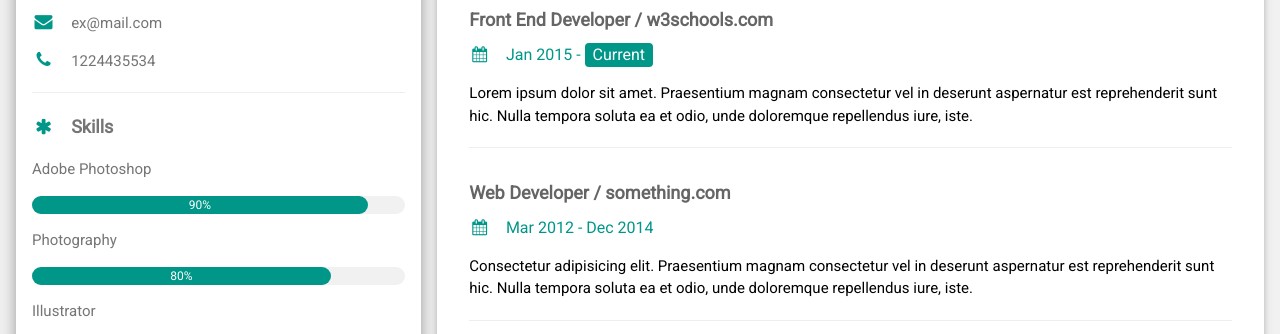
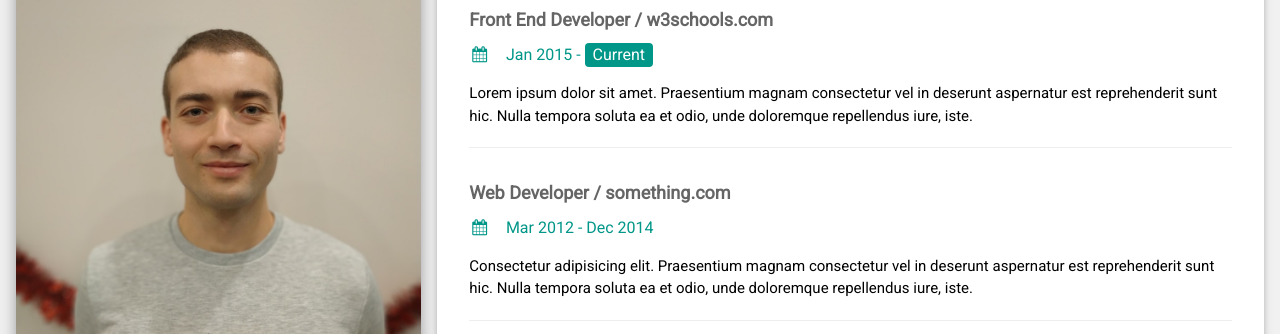
Before and after one commit to fernandesbg/MF_CV, a plain HTML site: page index.html in a window 1280 px wide. Shown: the part 117-451 px from the top of the page. Drawn offline with nearby package versions, Linux system fonts and the light colour scheme; the site is published under a folder, as on GitHub Pages, so addresses that start at the root find nothing.

Commit message:
Update index.html

```diff
--- a/index.html
+++ b/index.html
@@ -27,7 +27,7 @@ html,body,h1,h2,h3,h4,h5,h6 {font-family: "Roboto", sans-serif}
 
       <div class="w3-white w3-text-grey w3-card-4">
         <div class="w3-display-container">
-          <img src="/media/asd.jpg" style="width:100%" alt="Avatar">
+          <img src="media/asd.jpg" style="width:100%" alt="Avatar">
           <div class="w3-display-bottomleft w3-container w3-text-black">
             <h2>Jane Doe</h2>
           </div>
```
